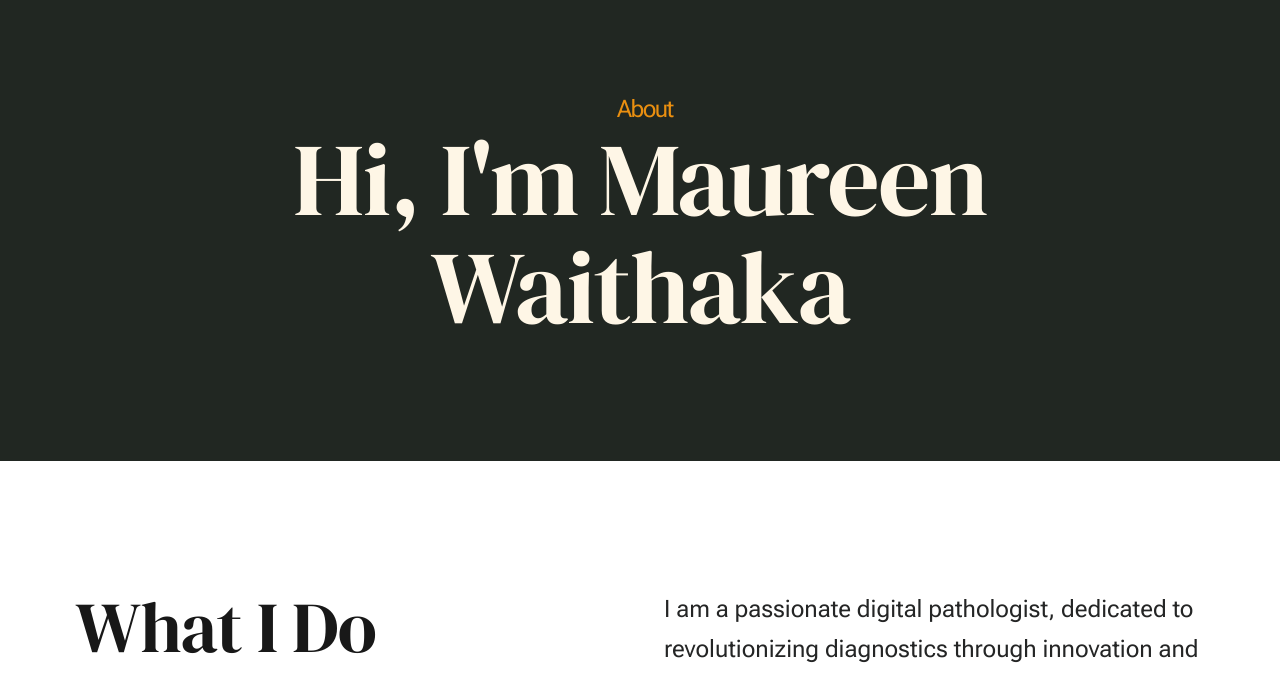
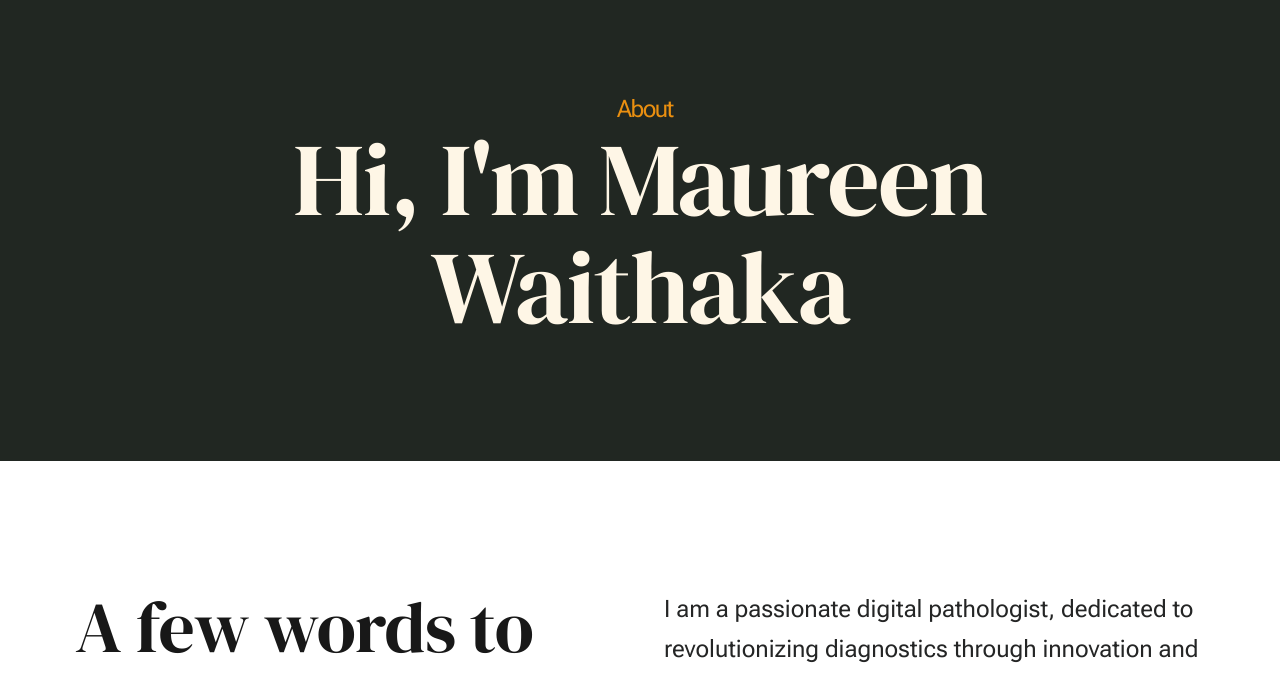
Before and after one commit to OliviaAdongo/digital-pathology, a plain HTML site: page about.html in a window 1280 px wide. Shown: the part 99-774 px from the top of the page. Drawn offline with Linux system fonts and the light colour scheme.

Commit message:
Milestone: Content updates for presentation

```diff
--- a/about.html
+++ b/about.html
@@ -106,7 +106,7 @@
 
                     <div class="row pageintro">
                         <div class="column xl-6 lg-12">
-                            <h2 class="text-display-title">What I Do </h2>
+                            <h2 class="text-display-title">A few words to explain what I do</h2>
                         </div>
                         <div class="column xl-6 lg-12 u-flexitem-x-right">
                             <p class="lead">
```
